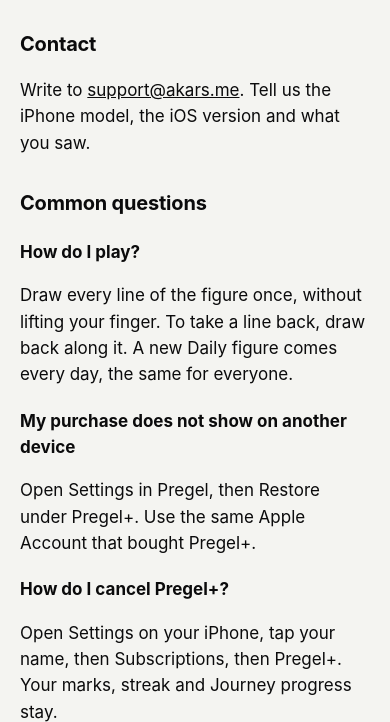
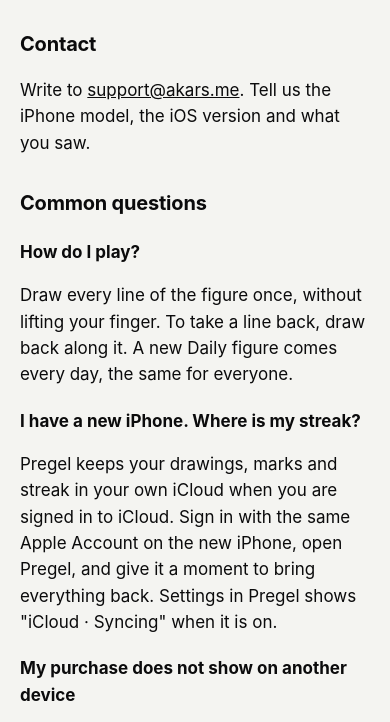
Before and after one commit to akarsoft/pregel-legal, a plain HTML site: page support/index.html in a window 390 px wide. Shown: the part 126-848 px from the top of the page. Drawn offline with Linux system fonts and the light colour scheme.

Commit message:
Support: a new iPhone and iCloud

```diff
--- a/support/index.html
+++ b/support/index.html
@@ -25,6 +25,8 @@ a { color:var(--ink); }
 <h2>Common questions</h2>
 <h3>How do I play?</h3>
 <p>Draw every line of the figure once, without lifting your finger. To take a line back, draw back along it. A new Daily figure comes every day, the same for everyone.</p>
+<h3>I have a new iPhone. Where is my streak?</h3>
+<p>Pregel keeps your drawings, marks and streak in your own iCloud when you are signed in to iCloud. Sign in with the same Apple Account on the new iPhone, open Pregel, and give it a moment to bring everything back. Settings in Pregel shows "iCloud · Syncing" when it is on.</p>
 <h3>My purchase does not show on another device</h3>
 <p>Open Settings in Pregel, then Restore under Pregel+. Use the same Apple Account that bought Pregel+.</p>
 <h3>How do I cancel Pregel+?</h3>
```
